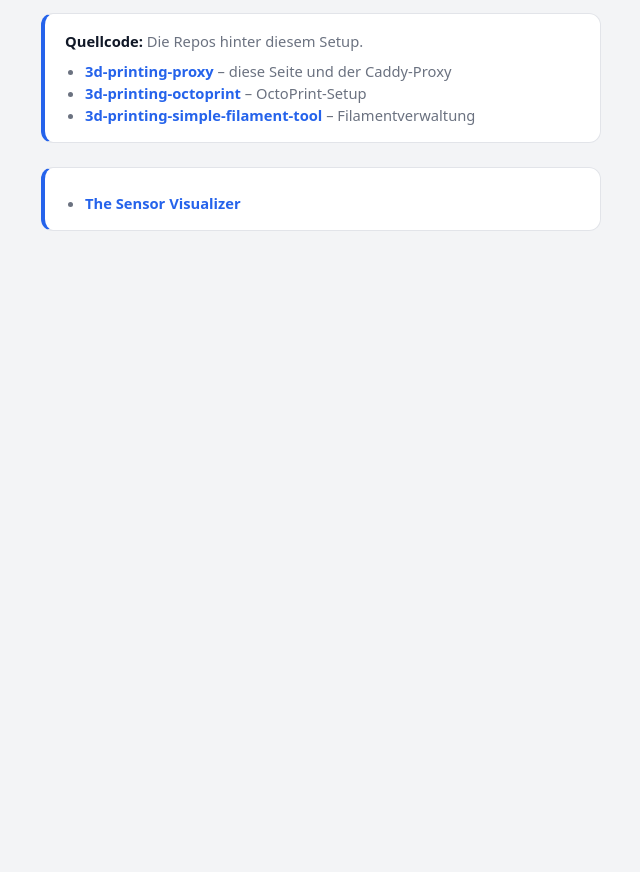
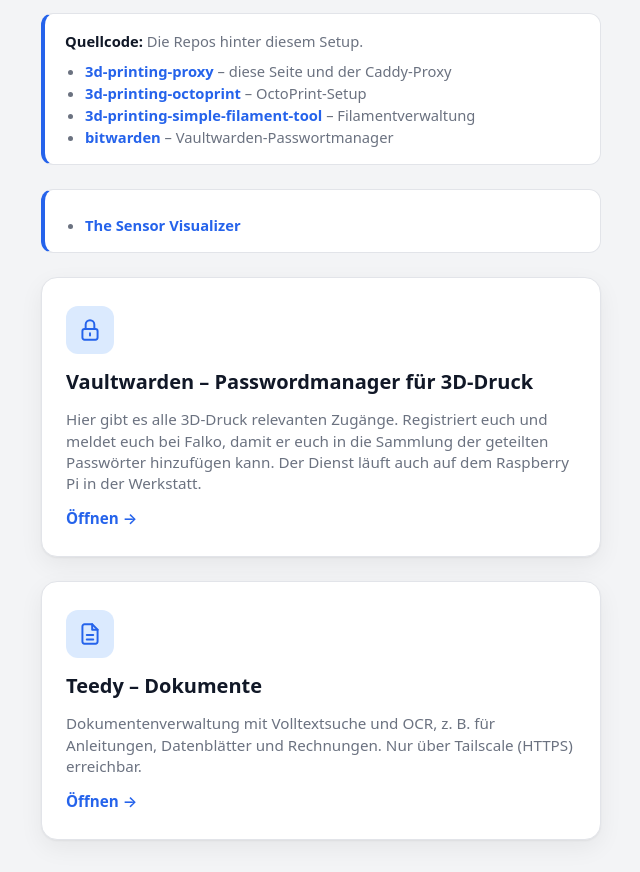
Before and after one commit to 35services/3d-printing-proxy, a plain HTML site: page site/index.html in a window 1280 px wide. Shown: the part 1260-2132 px from the top of the page, without its empty margins (319-959 px from the left). Before the commit the page ends 1523 px from the top, so only its background shows below. Drawn offline with Linux system fonts and the light colour scheme; no server answers.

Commit message:
Serve Teedy under /teedy, add Vaultwarden and Teedy landing-page cards
Changes that were live on the Pi but not yet committed: the /teedy/ route
(-> 127.0.0.1:8090, HTTPS only), wide cards linking to Vaultwarden and
Teedy over the Tailscale HTTPS URL, and the bitwarden repo link.

Co-Authored-By: Claude Opus 5.5 <noreply@anthropic.com>

```diff
--- a/site/index.html
+++ b/site/index.html
@@ -4,7 +4,7 @@
 <meta charset="UTF-8">
 <meta name="viewport" content="width=device-width, initial-scale=1">
 <title>Drucken bei 35services</title>
-<link rel="stylesheet" href="style.css?v=3">
+<link rel="stylesheet" href="style.css?v=4">
 </head>
 <body>
   <header>
@@ -85,6 +85,7 @@
       <li><a href="https://github.com/35services/3d-printing-proxy">3d-printing-proxy</a> &ndash; diese Seite und der Caddy-Proxy</li>
       <li><a href="https://github.com/35services/3d-printing-octoprint">3d-printing-octoprint</a> &ndash; OctoPrint-Setup</li>
       <li><a href="https://github.com/35services/3d-printing-simple-filament-tool">3d-printing-simple-filament-tool</a> &ndash; Filamentverwaltung</li>
+      <li><a href="https://github.com/35services/bitwarden">bitwarden</a> &ndash; Vaultwarden-Passwortmanager</li>
     </ul>
   </aside>
   <aside class="note">
@@ -92,6 +93,22 @@
       <li><a href="/sensor-visualizer/visualizer.html">The Sensor Visualizer</a></li>
     </ul>
   </aside>
+  <a class="card wide" href="https://octo35services.tail19e18b.ts.net/vaultwarden/">
+    <span class="icon">
+      <svg viewBox="0 0 24 24"><rect x="5" y="11" width="14" height="10" rx="2"/><path d="M8 11V7a4 4 0 0 1 8 0v4"/><path d="M12 15v2"/></svg>
+    </span>
+    <h2>Vaultwarden &ndash; Passwordmanager für 3D-Druck</h2>
+    <p>Hier gibt es alle 3D-Druck relevanten Zugänge. Registriert euch und meldet euch bei Falko, damit er euch in die Sammlung der geteilten Passwörter hinzufügen kann. Der Dienst läuft auch auf dem Raspberry Pi in der Werkstatt.</p>
+    <span class="go">Öffnen &rarr;</span>
+  </a>
+  <a class="card wide" href="https://octo35services.tail19e18b.ts.net/teedy/">
+    <span class="icon">
+      <svg viewBox="0 0 24 24"><path d="M14 3H7a2 2 0 0 0-2 2v14a2 2 0 0 0 2 2h10a2 2 0 0 0 2-2V8z"/><path d="M14 3v5h5"/><path d="M9 13h6M9 17h6"/></svg>
+    </span>
+    <h2>Teedy &ndash; Dokumente</h2>
+    <p>Dokumentenverwaltung mit Volltextsuche und OCR, z.&nbsp;B. für Anleitungen, Datenblätter und Rechnungen. Nur über Tailscale (HTTPS) erreichbar.</p>
+    <span class="go">Öffnen &rarr;</span>
+  </a>
   <script>
     // Only hold the MJPEG streams open while the tab is visible.
     var previews = Array.prototype.slice.call(document.querySelectorAll('.preview'));
--- a/site/style.css
+++ b/site/style.css
@@ -71,6 +71,8 @@ header p { margin: 0; color: var(--muted); }
 .icon svg { width: 26px; height: 26px; fill: none; stroke: currentColor; stroke-width: 1.8; stroke-linecap: round; stroke-linejoin: round; }
 .card h2 { margin: 0; font-size: 1.25rem; }
 .card p { margin: 0; color: var(--muted); font-size: .95rem; line-height: 1.4; }
+/* A card outside the grid, spanning the full column like the notes. */
+.card.wide { width: 100%; max-width: 560px; margin-top: 24px; }
 .go { margin-top: auto; color: var(--accent); font-weight: 600; font-size: .95rem; }
 .note {
   width: 100%;
```
Also changed, not shown: 3 other files.
